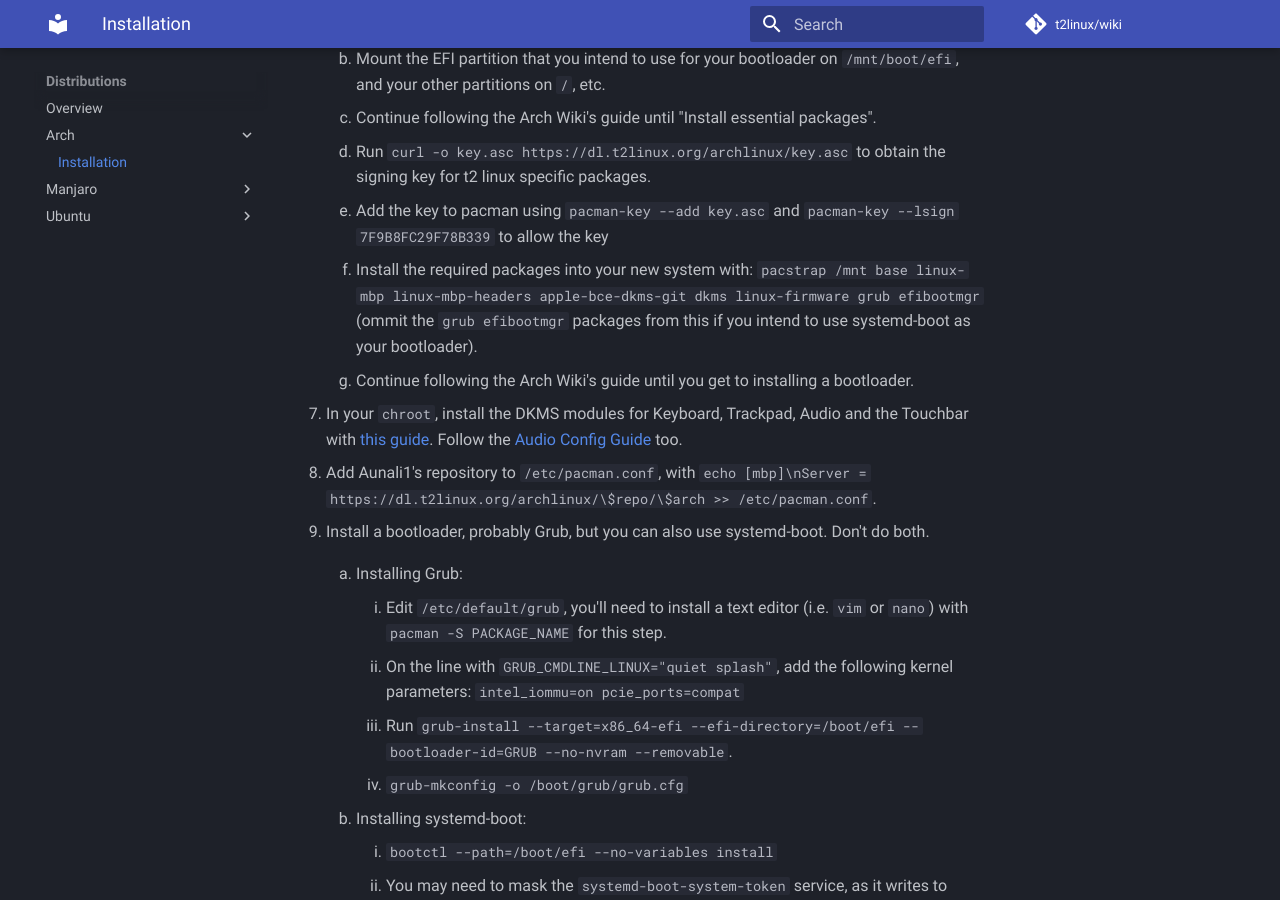
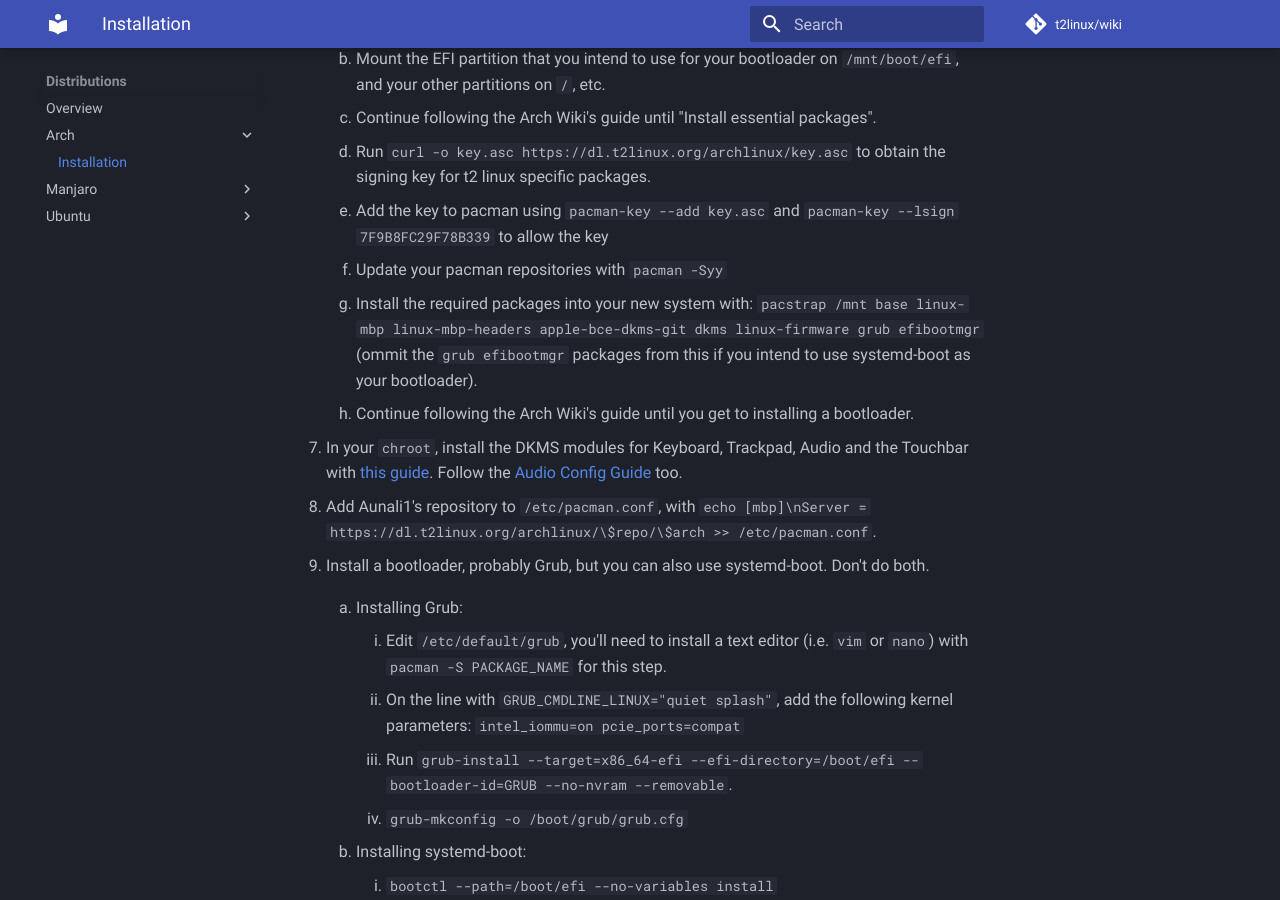
Before and after one commit to t2linux/wiki, an MkDocs documentation site: the page built from docs/distributions/arch/installation.md, in a window 1280 px wide and 900 px high, scrolled down 1289 px. Built offline with MkDocs 1.6.1 and Material for MkDocs 9.7.7, drawn with Linux system fonts in a browser that asks for light colours; comment, search, counter and statistics services are not loaded.

Commit message:
Distributions: Add note about syncing pacman repos in arch install guide

```diff
--- a/docs/distributions/arch/installation.md
+++ b/docs/distributions/arch/installation.md
@@ -40,8 +40,9 @@ You will need:
 
     1. Run `curl -o key.asc https://dl.t2linux.org/archlinux/key.asc` to obtain the signing key for t2 linux specific packages.
     2. Add the key to pacman using `pacman-key --add key.asc` and `pacman-key --lsign 7F9B8FC29F78B339` to allow the key
-    3. Install the required packages into your new system with: `pacstrap /mnt base linux-mbp linux-mbp-headers apple-bce-dkms-git dkms linux-firmware grub efibootmgr` (ommit the `grub efibootmgr` packages from this if you intend to use systemd-boot as your bootloader).
-    4. Continue following the Arch Wiki's guide until you get to installing a bootloader.
+    3. Update your pacman repositories with `pacman -Syy`
+    4. Install the required packages into your new system with: `pacstrap /mnt base linux-mbp linux-mbp-headers apple-bce-dkms-git dkms linux-firmware grub efibootmgr` (ommit the `grub efibootmgr` packages from this if you intend to use systemd-boot as your bootloader).
+    5. Continue following the Arch Wiki's guide until you get to installing a bootloader.
 
 8. In your `chroot`, install the DKMS modules for Keyboard, Trackpad, Audio and the Touchbar with [this guide](https://wiki.t2linux.org/guides/dkms/#installing-modules). Follow the [Audio Config Guide](https://wiki.t2linux.org/guides/audio-config/) too.
 9. Add Aunali1's repository to `/etc/pacman.conf`, with `echo [mbp]\nServer = https://dl.t2linux.org/archlinux/\$repo/\$arch >> /etc/pacman.conf`.
```
